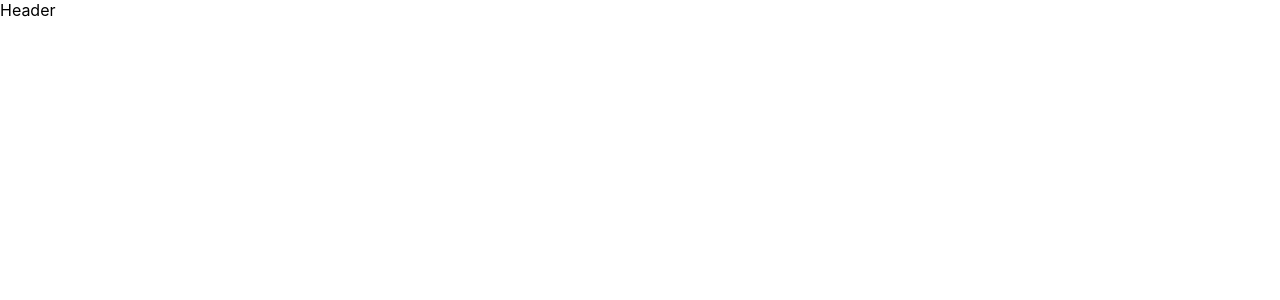
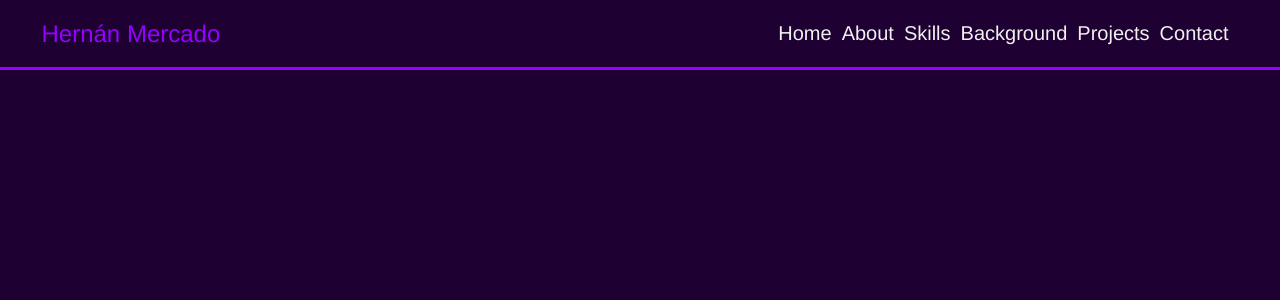
Before and after one commit to Hernan1ro/Personal--Portfolio, a React (Vite) app: page / in a window 1280 px wide. Shown: the top 300 px of the page. Built offline with nearby package versions, Linux system fonts and the light colour scheme.

Commit message:
coding the header section

```diff
--- a/index.html
+++ b/index.html
@@ -4,7 +4,7 @@
     <meta charset="UTF-8" />
     <link rel="icon" type="image/svg+xml" href="/src/favicon.svg" />
     <meta name="viewport" content="width=device-width, initial-scale=1.0" />
-    <title>Vite App</title>
+    <title>Hernán Mercado | Frontend Developer</title>
   </head>
   <body>
     <div id="root"></div>
--- /dev/null
+++ b/src/containers/Header/index.css
@@ -0,0 +1,32 @@
+header {
+  background-color: var(--background-color);
+  border-bottom: 3px solid var(--primary-color);
+  padding: 1rem;
+  height: 7rem;
+  display: flex;
+  align-items: center;
+}
+span {
+  color: var(--primary-color);
+  font-size: var(--xl);
+}
+nav {
+  display: flex;
+  justify-content: space-between;
+  align-items: center;
+}
+ul {
+  display: flex;
+  justify-content: space-evenly;
+}
+ul li a {
+  color: var(--secondary-color);
+  font-family: var(--main-font);
+  font-size: var(--lg);
+  margin-right: 1rem;
+}
+
+ul li a:hover {
+  color: var(--primary-color);
+  transform: scale(0.7);
+}
--- a/src/containers/Header/index.jsx
+++ b/src/containers/Header/index.jsx
@@ -1,7 +1,38 @@
 import React from "react";
+import "./index.css";
 
 const Header = () => {
-  return <div>Header</div>;
+  return (
+    <header>
+      <div className="container">
+        <nav>
+          <a href="#">
+            <span>Hernán Mercado</span>
+          </a>
+          <ul>
+            <li>
+              <a href="#">Home</a>
+            </li>
+            <li>
+              <a href="#">About</a>
+            </li>
+            <li>
+              <a href="#">Skills</a>
+            </li>
+            <li>
+              <a href="#">Background</a>
+            </li>
+            <li>
+              <a href="#">Projects</a>
+            </li>
+            <li>
+              <a href="#">Contact</a>
+            </li>
+          </ul>
+        </nav>
+      </div>
+    </header>
+  );
 };
 
 export default Header;
--- a/src/index.css
+++ b/src/index.css
@@ -1,13 +1,37 @@
-body {
-  margin: 0;
-  font-family: -apple-system, BlinkMacSystemFont, 'Segoe UI', 'Roboto', 'Oxygen',
-    'Ubuntu', 'Cantarell', 'Fira Sans', 'Droid Sans', 'Helvetica Neue',
-    sans-serif;
-  -webkit-font-smoothing: antialiased;
-  -moz-osx-font-smoothing: grayscale;
+:root {
+  /* Fonts  */
+  --main-font: "Helvetica Neue", Arial, Helvetica;
+  --secondary-font: "Roboto";
+  /* Colors */
+  --primary-color: #9500ff;
+  --background-color: #1e0033;
+  --secondary-color: rgb(241, 239, 239);
+  /* Sizes */
+  --sm: 1.2rem;
+  --md: 1.6rem;
+  --lg: 2rem;
+  --xl: 2.4rem;
+  --xxl: 2.8rem;
 }
 
-code {
-  font-family: source-code-pro, Menlo, Monaco, Consolas, 'Courier New',
-    monospace;
+* {
+  padding: 0;
+  margin: 0;
+  box-sizing: border-box;
+  text-decoration: none;
+  list-style: none;
 }
+html {
+  font-size: 62.5%;
+  scroll-behavior: smooth;
+}
+body {
+  font-family: var(--main-font);
+  background-color: var(--background-color);
+}
+
+.container {
+  width: 95%;
+  max-width: 1200px;
+  margin: 0 auto;
+}
```
Also changed, not shown: src/containers/Header/Header.css (deleted).
